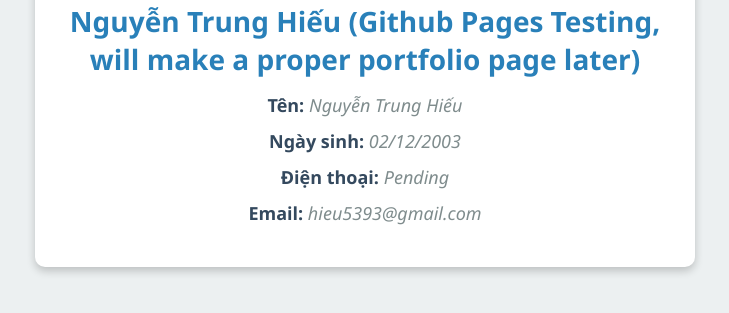
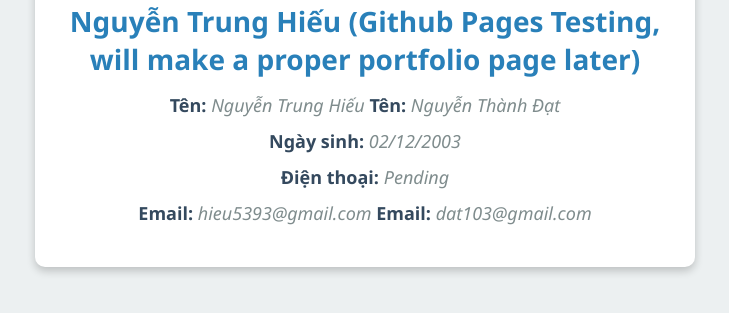
Before and after one commit to trunghieu7502/Nhom14, a plain HTML site: page index.html in a window 1280 px wide. Shown: the part 379-692 px from the top of the page, without its empty margins (275-1004 px from the left). Drawn offline with Linux system fonts and the light colour scheme.

Commit message:
Dat them Name

```diff
--- a/index.html
+++ b/index.html
@@ -12,6 +12,7 @@
         <h1>Nguyễn Trung Hiếu (Github Pages Testing, will make a proper portfolio page later)</h1>
         <div class="thongtin">
             <b>Tên:</b> <i>Nguyễn Trung Hiếu</i>
+            <b>Tên:</b> <i>Nguyễn Thành Đạt</i>
         </div>
 
         <div class="thongtin">
@@ -23,6 +24,7 @@
         </div>
         <div class="thongtin">
             <b>Email:</b> <i>hieu5393@gmail.com</i>
+            <b>Email:</b> <i>dat103@gmail.com</i>
         </div>
     </div>
 </body>
```
